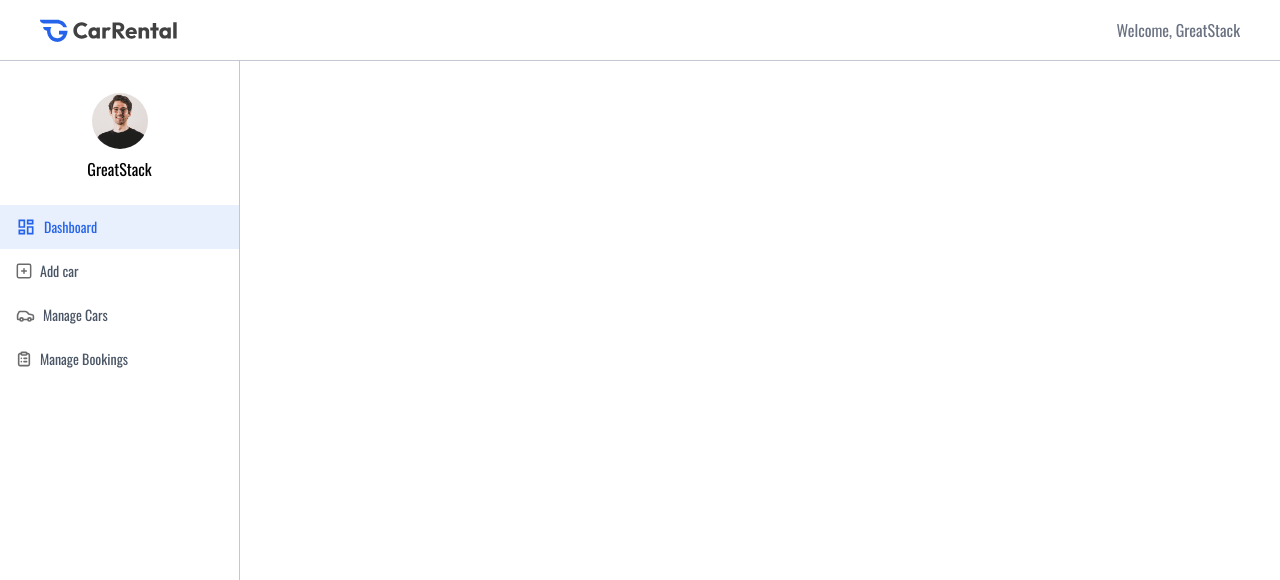
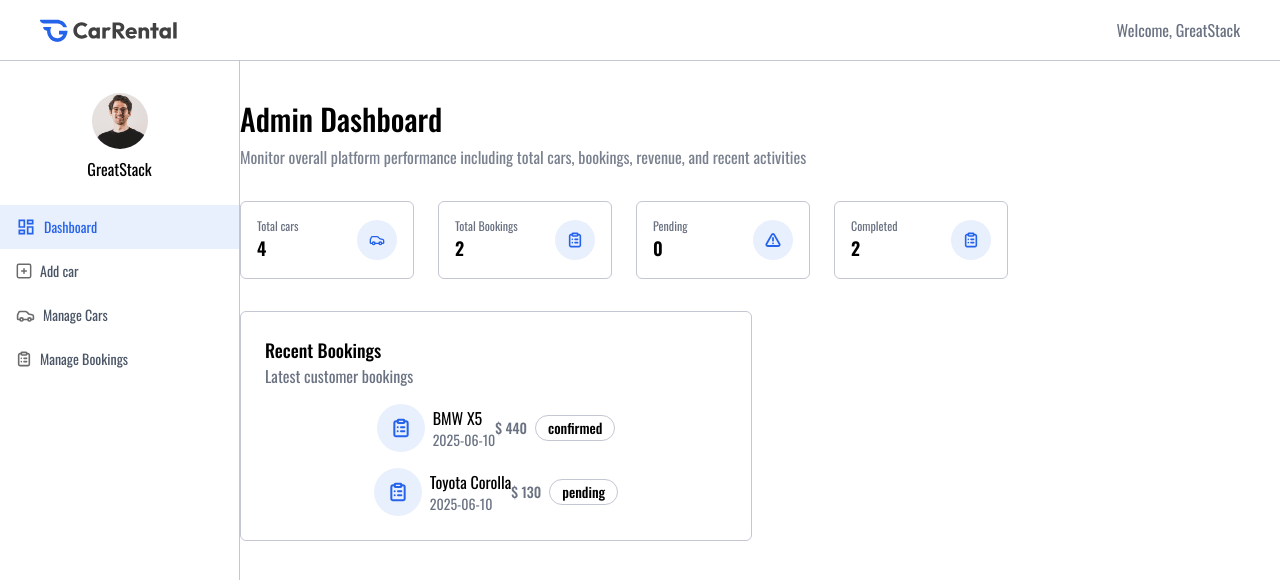
Before and after one commit to Abindavis508/car-rental-website-, a React (Vite) app: page /owner in a window 1280 px wide. Shown: the top 580 px of the page. Built offline with nearby package versions, Linux system fonts and the light colour scheme.

Commit message:
Dashboard.jsx file modifed

```diff
--- a/src/pages/owner/Dashboard.jsx
+++ b/src/pages/owner/Dashboard.jsx
@@ -1,8 +1,89 @@
-import React from 'react'
+import React, { useEffect, useState } from 'react'
+import { assets, dummyDashboardData } from '../../assets/assets'
+import Title from '../../components/owner/Title'
 
 const Dashboard = () => {
+
+  const currency =import.meta.env.VITE_CURRENCY
+  const [data, setData] = useState({
+    totalCars: 0,
+    totalBookings: 0,
+    pendingBookings: 0,
+    completedBookings: 0,
+    recentBookings: [],
+    monthlyRevenue: 0,
+  })
+
+  const dashboardCards = [
+    { title: "Total cars", value: data.totalCars, icon: assets.carIconColored },
+    { title: "Total Bookings", value: data.totalBookings, icon: assets.listIconColored },
+    { title: "Pending ", value: data.pendingBookings, icon: assets.cautionIconColored },
+    { title: "Completed", value: data.completedBookings, icon: assets.listIconColored },
+  ]
+
+  useEffect(() => {
+    setData(dummyDashboardData)
+  }, [])
+
   return (
-    <div>
+    <div className='px-4 pt-10 md:px-0 flex-1'>
+      <Title title="Admin Dashboard" subTitle="Monitor overall platform performance
+      including total cars, bookings, revenue, and recent activities"/>
+
+      <div className="grid sm:grid-cols-2 md:grid-cols-3 lg:grid-cols-4 gap-6 my-8
+    max-w-3xl">
+
+        {dashboardCards.map((card, index) => (
+          <div className="flex gap-2 items-center justify-between p-4 rounded-md
+          border border-borderColor" key={index}>
+            <div className="">
+              <h1 className="text-xs text-gray-500">{card.title}</h1>
+              <p className="text-lg font-semibold">{card.value}</p>
+            </div>
+
+            <div className="flex items-center justify-center w-10 h-10 rounded-full
+            bg-primary/10">
+              <img src={card.icon} alt="" className="h-4 w-4" />
+            </div>
+          </div>
+        ))}
+
+      </div>
+
+      <div className="flex flex-wrap items-start gap-6 w-full mb-8">
+        {/* recent bookings */}
+        <div className="p-4 md:p-6 border border-borderColor rounded-md max-w-lg
+        w-full">
+          <h1 className="text-lg font-medium">Recent Bookings</h1>
+          <p className="text-gray-500">Latest customer bookings</p>
+          {data.recentBookings.map((booking, index) => (
+            <div className="mt-4 flex items-center justify-center" key={index}>
+              <div className="flex items-center gap-2">
+                <div className="hidden md:flex items-center justify-center w-12
+                h-12 rounded-full bg-primary/10">
+                  <img src={assets.listIconColored} alt="" className="h-5 w-5" />
+                </div>
+
+                <div className="">
+                  <p className="">{booking.car.brand} {booking.car.model}</p>
+                  <p className="text-sm text-gray-500">{booking.createdAt.split('T')[0]}</p>
+                </div>
+              </div>
+
+              <div className="flex items-center gap-2 font-medium">
+                <p className="text-sm text-gray-500">{currency} {booking.price}</p>
+                <p className="px-3 py-0.5 border border-borderColor rounded-full
+                text-sm">{booking.status}</p>
+              </div>
+
+            </div>
+          ))}
+
+        </div>
+        {/* monthly revenue */}
+        <div className=""></div>
+
+      </div>
 
     </div>
   )
```
